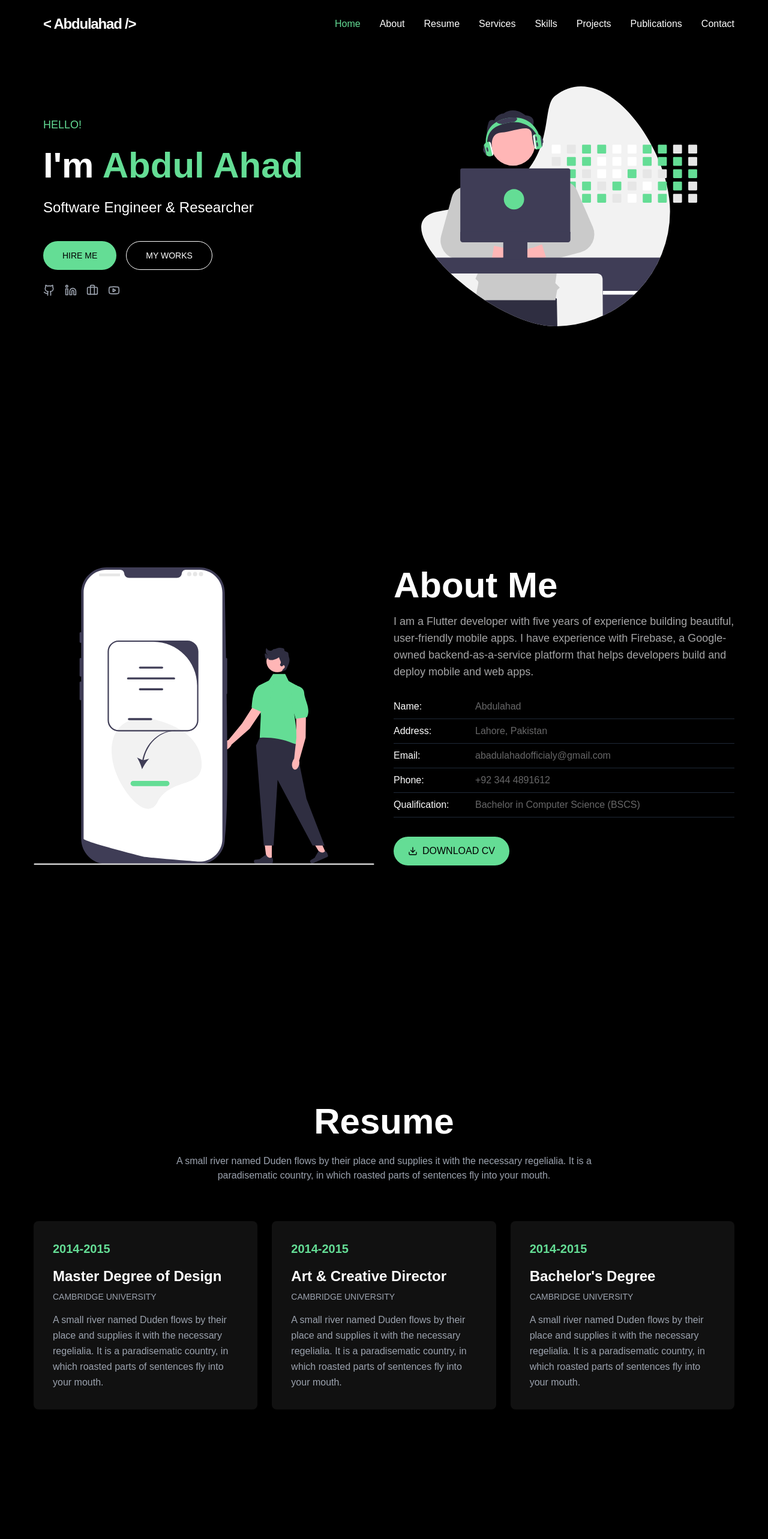
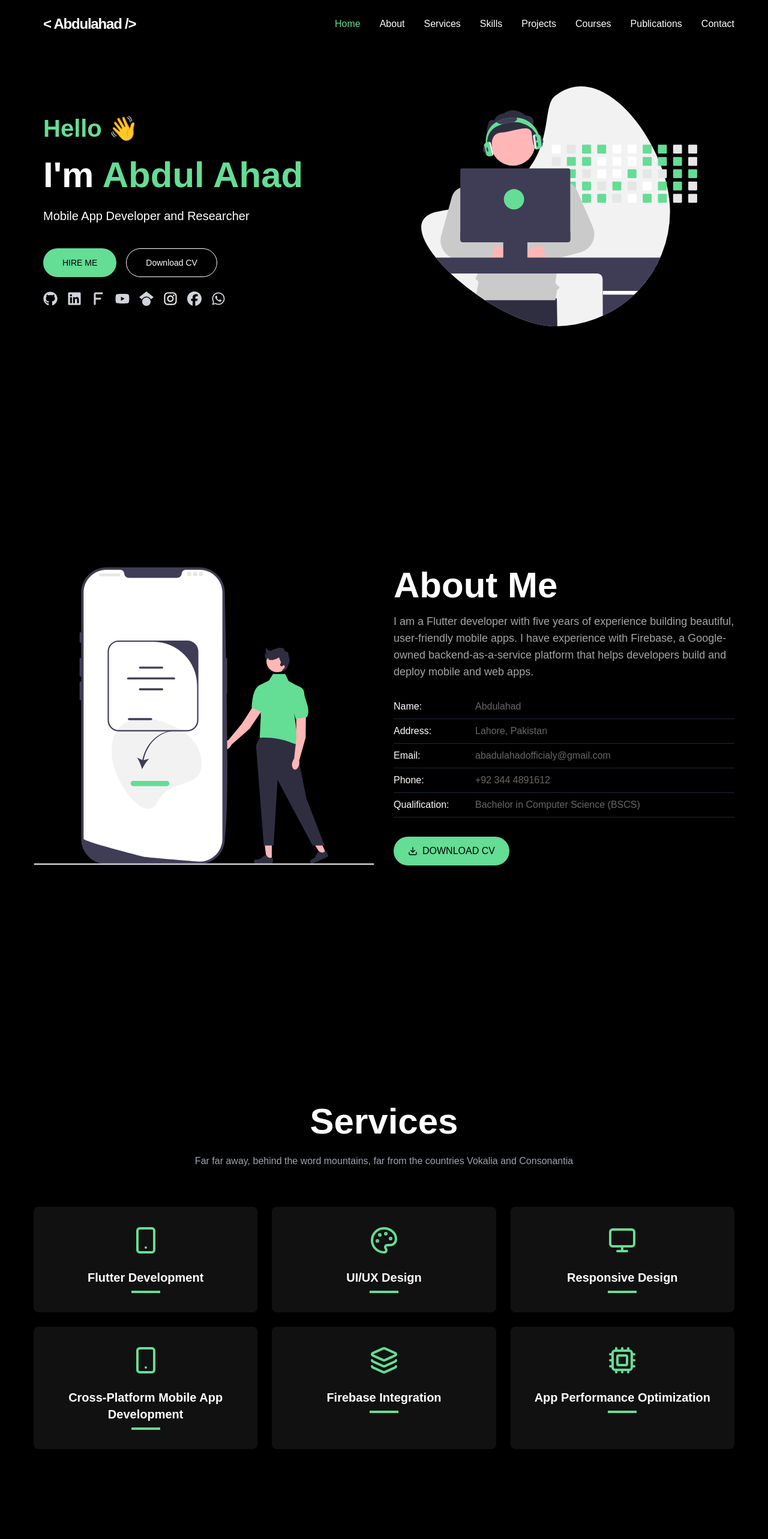
Before and after one commit to talktosaqlain/abdulahadportfolio, a Next.js app: page / in a window 1280 px wide. Shown: the top 2566 px of the page at 60% size. Built offline with nearby package versions, Linux system fonts and the light colour scheme.

Commit message:
set website

```diff
--- /dev/null
+++ b/src/app/(main)/(routes)/(main)/_components/Certificate/certificate-card.tsx
@@ -0,0 +1,31 @@
+import { FaArrowAltCircleRight, FaArrowRight, FaLink } from "react-icons/fa"; // Importing the arrow icon from react-icons
+
+interface CertificateCardProps {
+  years: string;
+  title: string;
+  institution: string;
+  description: string;
+  link: string; // Added link prop
+}
+
+export function CertificateCard({
+  years,
+  title,
+  institution,
+  description,
+  link,
+}: CertificateCardProps) {
+  return (
+    <div className="bg-[#111111] p-8 rounded-lg hover:bg-[#1a1a1a] transition-colors">
+      <div className="flex justify-between items-center">
+        <span className="text-primary text-xl font-semibold">{years}</span>
+        <a href={link} target="_blank" rel="noopener noreferrer">
+          <FaLink className="text-primaryText text-2xl hover:text-white transition-colors" />
+        </a>
+      </div>
+      <h3 className="text-primaryText text-2xl font-bold mt-4 mb-2">{title}</h3>
+      <p className="text-gray-400 text-sm mb-4">{institution}</p>
+      <p className="text-gray-400 leading-relaxed">{description}</p>
+    </div>
+  );
+}
--- a/src/app/(main)/(routes)/(main)/_components/Resume/resume.tsx
+++ b/src/app/(main)/(routes)/(main)/_components/Certificate/certificate.tsx
@@ -1,33 +1,32 @@
-import { resumeData } from "./data/resume-data";
-import { ResumeCard } from "./resume-card";
+import { certificateData } from "./data/certificate-data";
+import { CertificateCard } from "./certificate-card";
 
-export default function Resume() {
+export default function Certificate() {
   return (
     <section
       className="min-h-screen bg-black py-16 md:py-24 space-y-12 items-center justify-center"
-      id="resume"
+      id="certificate"
     >
       <div className="container mx-auto px-4">
         {/* Header */}
         <div className="text-center mb-16">
           <h2 className="text-5xl md:text-6xl font-bold text-white relative inline-block">
-            Resume
+          International Courses
             <span className="absolute -top-8 left-1/2 -translate-x-1/2 text-[#333333] text-7xl md:text-8xl opacity-20 whitespace-nowrap -z-10">
-              Resume
+              International Courses
             </span>
           </h2>
           <p className="text-gray-400 max-w-3xl mx-auto mt-6">
-            A small river named Duden flows by their place and supplies it with
-            the necessary regelialia. It is a paradisematic country, in which
-            roasted parts of sentences fly into your mouth.
+          Completed Online Courses from Top Global Institutions to Expand My Skills and Knowledge.
           </p>
         </div>
 
         {/* Grid of Cards */}
         <div className="grid grid-cols-1 md:grid-cols-2 lg:grid-cols-3 gap-6">
-          {resumeData.map((item) => (
-            <ResumeCard
+          {certificateData.map((item) => (
+            <CertificateCard
               key={item.id}
+              link={item.link}
               years={item.years}
               title={item.title}
               institution={item.institution}
--- /dev/null
+++ b/src/app/(main)/(routes)/(main)/_components/Certificate/data/certificate-data.ts
@@ -0,0 +1,51 @@
+export const certificateData = [
+  {
+    id: 1,
+    years: "August 15, 2023",
+    title: "Understanding Research Methods",
+    institution: "University of London",
+    description:
+      "This course introduces research methodologies and techniques used in academic research. Topics include designing research projects, collecting and analyzing data, and writing research papers.",
+  link: "https://www.coursera.org/account/accomplishments/verify/THU9A4ZZCJAT"
+    },
+  {
+    id: 2,
+    years: "August 14, 2022",
+    title: "Introduction to Data Science in Python",
+    institution: "University of Michigan",
+    description:
+      "Learn the fundamentals of data science using Python. Topics include data manipulation, visualization, and applying machine learning algorithms to real-world datasets.",
+      link: "https://www.coursera.org/account/accomplishments/verify/MUJZK8GPXR4L"
+
+    },
+  {
+    id: 3,
+    years: "August 5, 2023",
+    title: "DDoS Attacks and Defenses",
+    institution: "University of Colorado System",
+    description:
+      "This course covers Distributed Denial of Service (DDoS) attacks, their impact on networks, and techniques for defending against them. Learn about traffic analysis, mitigation strategies, and security protocols.",
+      link: "https://coursera.org/verify/NEQSDVSM6MAK"
+
+    },
+  {
+    id: 4,
+    years: "August 5, 2023",
+    title: "Introduction to Self-Driving Cars",
+    institution: "University of Toronto",
+    description:
+      "Explore the technologies behind self-driving cars, including machine learning, computer vision, and sensor integration. This course covers the development of autonomous vehicles and the challenges involved in making them safe and efficient.",
+      link: "https://coursera.org/verify/VTX2JYVAN8MD"
+
+    },
+  {
+    id: 5,
+    years: "August 11, 2023",
+    title: "Cloud and Wireless Security",
+    institution: "ISC2",
+    description:
+      "Gain expertise in securing cloud computing environments and wireless networks. Topics include encryption, access control, risk management, and secure communication protocols in cloud and wireless environments.",
+      link: "https://coursera.org/verify/A7PRM7LFTERT"
+
+    },
+];
--- a/src/app/(main)/(routes)/(main)/_components/Hero/hero.tsx
+++ b/src/app/(main)/(routes)/(main)/_components/Hero/hero.tsx
@@ -1,29 +1,59 @@
 import Image from "next/image";
 import Link from "next/link";
-import { Github, Linkedin, Youtube, Briefcase } from "lucide-react";
+import { FaGithub, FaLinkedin,  FaInstagram, FaFacebook, FaYoutube, FaWhatsapp,   FaF, FaGoogleScholar} from 'react-icons/fa6';
 
 const socialLinks = [
   {
     name: "GitHub",
-    icon: Github,
+    icon: FaGithub,
     href: "https://github.com/abdulahadofficially",
+    colorClass: "text-gray-300", // GitHub icon color (gray)
   },
   {
     name: "LinkedIn",
-    icon: Linkedin,
-    href: "https://www.linkedin.com/in/abdulahad16/",
+    icon: FaLinkedin,
+    href: "https://www.linkedin.com/in/abdulahadofficially",
+    colorClass: "text-gray-300", // LinkedIn original blue
   },
   {
     name: "Fiverr",
-    icon: Briefcase, // Using the Briefcase icon as a placeholder for Fiverr
+    icon: FaF,
     href: "https://fiverr.com/coderedge",
+    colorClass: "text-gray-300",
   },
   {
     name: "YouTube",
-    icon: Youtube,
+    icon: FaYoutube,
     href: "https://www.youtube.com/technicalencoder",
+    colorClass: "text-gray-300", // YouTube original red
+  },  {
+    name: "Google Scholor",
+    icon: FaGoogleScholar,
+    href: "https://scholar.google.com/citations?user=BRR1LwYAAAAJ&hl=en",
+    colorClass: "text-gray-300", // YouTube original red
+  },
+
+  {
+    name: "Instagram",
+    icon: FaInstagram,
+    href: "https://www.instagram.com/abdulahadofficially",
+    colorClass: "text-gradient-to-r from-pink-500 via-purple-500 to-yellow-500", // Instagram gradient
+  },
+  {
+    name: "Facebook",
+    icon: FaFacebook,
+    href: "https://web.facebook.com/abdulahadofficially",
+    colorClass: "text-gray-300", // Facebook original blue
+  },
+  {
+    name: "WhatsApp", // Adding WhatsApp to the socialLinks array
+    icon: FaWhatsapp,
+    href: "https://wa.me/+923114891612", // Replace with your WhatsApp number
+    colorClass: "text-gray-300", // WhatsApp brand color (green)
   },
 ];
+
+
 export default function Hero() {
   return (
     <section className="min-h-screen bg-black relative overflow-hidden">
@@ -31,27 +61,26 @@ export default function Hero() {
         <div className="grid grid-cols-1 md:grid-cols-2 gap-8 items-center">
           {/* Left Column - Text Content */}
           <div className="space-y-6">
-            <span className="text-primary text-lg font-medium">HELLO!</span>
+            <h1 className="text-4xl md:text-4xl lg:text-6xl font-bold text-white">
+              <span className="text-primary text-[40px]">Hello 👋</span>
+            </h1>
             <h1 className="text-4xl md:text-5xl lg:text-6xl font-bold text-white">
               I&apos;m{" "}
               <span className="text-primary block md:inline">Abdul Ahad</span>
             </h1>
-            <p className="text-xl md:text-2xl text-white">
-              Software Engineer & Researcher
-            </p>
+            <p className="text-xl md:text-1.5xl text-white">Mobile App Developer and Researcher</p>
             <div className="flex flex-wrap gap-4 pt-4">
               <Link
                 href="https://fiverr.com/coderedge"
-                className="inline-flex h-12 items-center justify-center rounded-full bg-primary px-8 text-sm font-mediumbold text-black hover:bg-primary/90 transition-colors"
+                className="inline-flex h-12  items-center justify-center rounded-full bg-primary px-8 text-sm font-mediumbold text-black hover:bg-primary/90 transition-colors"
               >
                 HIRE ME
               </Link>
               <Link
-                href="#projects"
+                href="/images/ahad.pdf"
                 className="inline-flex h-12 items-center justify-center rounded-full border border-white px-8 text-sm font-medium text-white hover:bg-white/10 transition-colors"
               >
-                MY WORKS
-              </Link>
+Download CV              </Link>
             </div>
             <div className="flex gap-4">
               {socialLinks.map((link) => (
@@ -60,10 +89,10 @@ export default function Hero() {
                   href={link.href}
                   target="_blank"
                   rel="noopener noreferrer"
-                  className="text-gray-400 hover:text-primary transition-colors"
+                  className={`hover:opacity-80 transition-opacity ${link.colorClass}`}
                   aria-label={link.name}
                 >
-                  <link.icon className="w-5 h-5" />
+                  <link.icon className="w-6 h-6" />
                 </a>
               ))}
             </div>
--- a/src/app/(main)/(routes)/(main)/_components/Publications/publication-card.tsx
+++ b/src/app/(main)/(routes)/(main)/_components/Publications/publication-card.tsx
@@ -19,7 +19,7 @@ export function PublicationCard({
     <div className="bg-[#111111] p-6 rounded-lg group hover:bg-[#1a1a1a] transition-colors">
       <div className="flex items-start justify-between mb-4">
         <div className="flex items-center gap-3">
-          <FileText className="w-6 h-6 text-primary" />
+          <FileText className="w-20 h-10 text-primary" />
           <h3 className="text-white text-xl font-semibold line-clamp-2">
             {title}
           </h3>
--- a/src/app/(main)/(routes)/(main)/_components/Publications/publications.tsx
+++ b/src/app/(main)/(routes)/(main)/_components/Publications/publications.tsx
@@ -20,7 +20,7 @@ export default function Publications() {
         </div>
 
         {/* Publications Grid */}
-        <div className="grid grid-cols-1 md:grid-cols-2 gap-6 max-w-4xl mx-auto">
+        <div className="grid grid-cols-1 md:grid-cols-2 gap-6 max-w-7xl mx-auto">
           {publicationsData.map((publication) => (
             <PublicationCard
               key={publication.id}
--- a/src/app/(main)/(routes)/(main)/_components/Resume/data/resume-data.ts
+++ /dev/null
@@ -1,26 +0,0 @@
-export const resumeData = [
-  {
-    id: 1,
-    years: "2014-2015",
-    title: "Master Degree of Design",
-    institution: "CAMBRIDGE UNIVERSITY",
-    description:
-      "A small river named Duden flows by their place and supplies it with the necessary regelialia. It is a paradisematic country, in which roasted parts of sentences fly into your mouth.",
-  },
-  {
-    id: 2,
-    years: "2014-2015",
-    title: "Art & Creative Director",
-    institution: "CAMBRIDGE UNIVERSITY",
-    description:
-      "A small river named Duden flows by their place and supplies it with the necessary regelialia. It is a paradisematic country, in which roasted parts of sentences fly into your mouth.",
-  },
-  {
-    id: 3,
-    years: "2014-2015",
-    title: "Bachelor's Degree",
-    institution: "CAMBRIDGE UNIVERSITY",
-    description:
-      "A small river named Duden flows by their place and supplies it with the necessary regelialia. It is a paradisematic country, in which roasted parts of sentences fly into your mouth.",
-  },
-];
--- a/src/app/(main)/(routes)/(main)/_components/Resume/resume-card.tsx
+++ /dev/null
@@ -1,22 +0,0 @@
-interface ResumeCardProps {
-  years: string;
-  title: string;
-  institution: string;
-  description: string;
-}
-
-export function ResumeCard({
-  years,
-  title,
-  institution,
-  description,
-}: ResumeCardProps) {
-  return (
-    <div className="bg-[#111111] p-8 rounded-lg hover:bg-[#1a1a1a] transition-colors">
-      <span className="text-primary text-xl font-semibold">{years}</span>
-      <h3 className="text-primaryText text-2xl font-bold mt-4 mb-2">{title}</h3>
-      <p className="text-gray-400 text-sm mb-4">{institution}</p>
-      <p className="text-gray-400 leading-relaxed">{description}</p>
-    </div>
-  );
-}
--- a/src/app/(main)/(routes)/(main)/page.tsx
+++ b/src/app/(main)/(routes)/(main)/page.tsx
@@ -1,11 +1,12 @@
 import Hero from "./_components/Hero/hero";
 import About from "./_components/About/about";
-import Resume from "./_components/Resume/resume";
 import Services from "./_components/Services/services";
 import Skills from "./_components/Skills/skills";
 import Projects from "./_components/Projects/projects";
 import Publications from "./_components/Publications/publications";
 import Contact from "./_components/Contact/contact";
+import Certificate from "./_components/Certificate/certificate";
+
 
 export default function Home() {
   return (
@@ -17,9 +18,6 @@ export default function Home() {
         <section id="about" className="min-h-screen ">
           <About />
         </section>
-        <section id="resume" className="min-h-screen ">
-          <Resume />
-        </section>
         <section id="services" className="min-h-screen ">
           <Services />
         </section>
@@ -29,6 +27,10 @@ export default function Home() {
         <section id="projects" className="min-h-screen ">
           <Projects />
         </section>
+        <section id="certificate" className="min-h-screen ">
+          <Certificate />
+        </section>
+
         <section id="publications" className="min-h-screen ">
           <Publications />
         </section>
--- a/src/app/(main)/_components/header.tsx
+++ b/src/app/(main)/_components/header.tsx
@@ -6,10 +6,10 @@ import Link from "next/link";
 const navItems = [
   { name: "Home", href: "#home" },
   { name: "About", href: "#about" },
-  { name: "Resume", href: "#resume" },
   { name: "Services", href: "#services" },
   { name: "Skills", href: "#skills" },
-  { name: "Projects", href: "#projects" },
+  { name: "Projects", href: "#projects" },  { name: "Courses", href: "#certificate" },
+
   { name: "Publications", href: "#publications" },
   { name: "Contact", href: "#contact" },
 ];
```
Also changed, not shown: package.json (+4 -3 lines), 1 other file (tests, documents, lock files or other folders).
